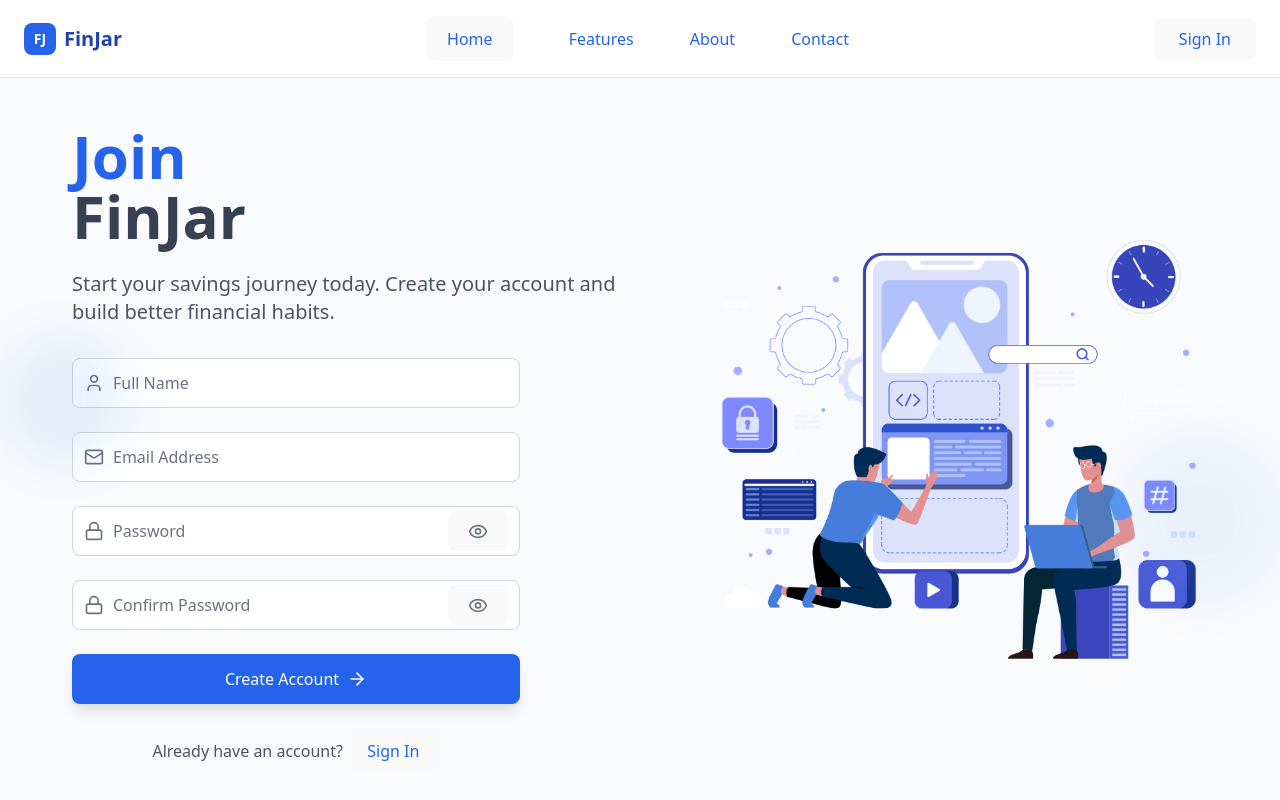
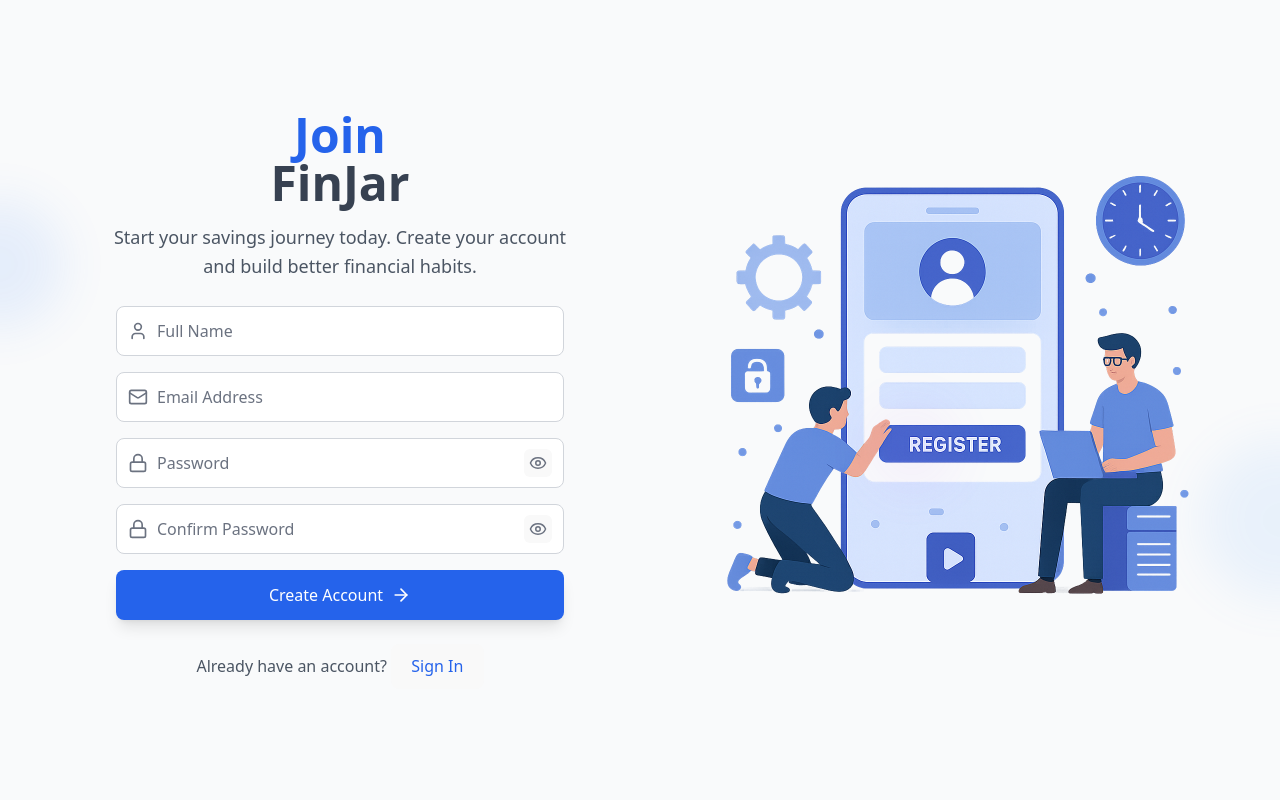
Before and after one commit to sumitmahankale/FinJar, a React (Vite) app in the folder frontend/: page /registration in a window 1280 px wide. Shown: the top 800 px of the page. Built offline with nearby package versions, Linux system fonts and the light colour scheme.

Commit message:
Fixed Size and Image in Registration page

```diff
--- a/frontend/src/Components/RegistrationPage.jsx
+++ b/frontend/src/Components/RegistrationPage.jsx
@@ -1,128 +1,7 @@
 import React, { useState } from 'react';
-import { Menu, X, Eye, EyeOff, ArrowRight, User, Mail, Lock } from 'lucide-react';
-import { useNavigate } from 'react-router-dom';
+import { Eye, EyeOff, ArrowRight, User, Mail, Lock } from 'lucide-react';
 
-const Navbar = ({ isDarkMode }) => {
-  const [isMenuOpen, setIsMenuOpen] = React.useState(false);
-  const navigate = useNavigate();
-
-  const toggleMenu = () => {
-    setIsMenuOpen(!isMenuOpen);
-  };
-
-  const handleHomeClick = () => {
-    navigate('/');
-  };
-
-  return (
-    <nav className={`w-full transition-colors duration-300 ${
-      isDarkMode ? 'bg-gray-900 border-gray-700' : 'bg-white border-gray-200'
-    } border-b`}>
-      <div className="container mx-auto px-6 py-4">
-        <div className="flex items-center justify-between">
-          {/* Logo */}
-          <div className="flex items-center space-x-2 cursor-pointer" onClick={handleHomeClick}>
-            <div className={`w-8 h-8 rounded-lg flex items-center justify-center ${
-              isDarkMode ? 'bg-blue-600' : 'bg-blue-600'
-            }`}>
-              <span className="text-white font-bold text-sm">FJ</span>
-            </div>
-            <span className={`text-xl font-bold transition-colors duration-300 ${
-              isDarkMode ? 'text-blue-400' : 'text-blue-800'
-            }`}>
-              FinJar
-            </span>
-          </div>
-
-          {/* Desktop Navigation */}
-          <div className="hidden md:flex items-center space-x-14">
-            <button onClick={handleHomeClick} className={`transition-colors duration-300 hover:scale-105 ${
-              isDarkMode ? 'text-blue-300 hover:text-blue-200' : 'text-blue-600 hover:text-blue-800'
-            }`}>
-              Home
-            </button>
-            <a href="#features" className={`transition-colors duration-300 hover:scale-105 ${
-              isDarkMode ? 'text-blue-300 hover:text-blue-200' : 'text-blue-600 hover:text-blue-800'
-            }`}>
-              Features
-            </a>
-            <a href="#about" className={`transition-colors duration-300 hover:scale-105 ${
-              isDarkMode ? 'text-blue-300 hover:text-blue-200' : 'text-blue-600 hover:text-blue-800'
-            }`}>
-              About
-            </a>
-            <a href="#contact" className={`transition-colors duration-300 hover:scale-105 ${
-              isDarkMode ? 'text-blue-300 hover:text-blue-200' : 'text-blue-600 hover:text-blue-800'
-            }`}>
-              Contact
-            </a>
-          </div>
-
-          {/* Right side - Sign In */}
-          <div className="flex items-center space-x-4">
-            {/* Sign In Button - Desktop */}
-            <button className={`hidden md:block px-6 py-2 rounded-lg font-medium transition-all duration-300 ${
-              isDarkMode
-                ? 'text-blue-400 hover:bg-gray-800'
-                : 'text-blue-600 hover:bg-gray-100'
-            }`}>
-              Sign In
-            </button>
-
-            {/* Mobile Menu Toggle */}
-            <button
-              onClick={toggleMenu}
-              className={`md:hidden p-2 rounded-lg transition-colors duration-300 ${
-                isDarkMode ? 'text-blue-400 hover:bg-gray-800' : 'text-blue-600 hover:bg-gray-100'
-              }`}
-            >
-              {isMenuOpen ? <X size={24} /> : <Menu size={24} />}
-            </button>
-          </div>
-        </div>
-
-        {/* Mobile Menu */}
-        {isMenuOpen && (
-          <div className={`md:hidden mt-4 py-4 border-t transition-colors duration-300 ${
-            isDarkMode ? 'border-gray-700' : 'border-gray-200'
-          }`}>
-            <div className="flex flex-col space-y-4">
-              <button onClick={handleHomeClick} className={`text-left transition-colors duration-300 ${
-                isDarkMode ? 'text-blue-300 hover:text-blue-200' : 'text-blue-600 hover:text-blue-800'
-              }`}>
-                Home
-              </button>
-              <a href="#features" className={`transition-colors duration-300 ${
-                isDarkMode ? 'text-blue-300 hover:text-blue-200' : 'text-blue-600 hover:text-blue-800'
-              }`}>
-                Features
-              </a>
-              <a href="#about" className={`transition-colors duration-300 ${
-                isDarkMode ? 'text-blue-300 hover:text-blue-200' : 'text-blue-600 hover:text-blue-800'
-              }`}>
-                About
-              </a>
-              <a href="#contact" className={`transition-colors duration-300 ${
-                isDarkMode ? 'text-blue-300 hover:text-blue-200' : 'text-blue-600 hover:text-blue-800'
-              }`}>
-                Contact
-              </a>
-              <button className={`w-full mt-4 px-6 py-2 rounded-lg font-medium transition-all duration-300 text-left ${
-                isDarkMode
-                  ? 'text-blue-400 hover:bg-gray-800'
-                  : 'text-blue-600 hover:bg-gray-100'
-              }`}>
-                Sign In
-              </button>
-            </div>
-          </div>
-        )}
-      </div>
-    </nav>
-  );
-};
-
-export default function FinJarRegistration({ isDarkMode }) {
+export default function FinJarRegistration({ isDarkMode = false }) {
   const [showPassword, setShowPassword] = useState(false);
   const [showConfirmPassword, setShowConfirmPassword] = useState(false);
   const [formData, setFormData] = useState({
@@ -159,19 +38,19 @@ export default function FinJarRegistration({ isDarkMode }) {
   };
 
   return (
-    <div className={`min-h-screen transition-colors duration-300 ${
+    <div className={`min-h-screen w-full transition-colors duration-300 ${
       isDarkMode ? 'bg-gray-900' : 'bg-gray-50'
-    }`}>
-      {/* Navbar */}
-      <Navbar isDarkMode={isDarkMode} />
+    } relative overflow-hidden`}>
+      {/* Main content */}
+      <div className="w-full min-h-screen px-4 sm:px-6 lg:px-8 flex items-center">
+        <div className="w-full">
+          <div className="grid lg:grid-cols-2 gap-8 lg:gap-12 items-center w-full">
+            {/* Left side - Registration Form */}
+            <div className="w-full space-y-6 lg:pr-8 flex flex-col items-center lg:items-center lg:pl-16">
 
-      {/* Main content */}
-      <div className="container mx-auto px-6 py-12 min-h-[calc(100vh-80px)] flex items-center">
-        <div className="grid lg:grid-cols-2 gap-12 items-center">
-          {/* Left side - Registration Form */}
-          <div className="space-y-8 lg:pl-12">
-            <div className="space-y-6">
-              <h1 className={`text-5xl lg:text-6xl font-bold transition-colors duration-300 ${
+
+              <div className="space-y-4 text-center lg:text-center">
+                <h1 className={`text-4xl lg:text-5xl font-bold transition-colors duration-300 ${
                   isDarkMode ? 'text-white' : 'text-gray-900'
                 }`}>
                   <span className={`transition-colors duration-300 ${
@@ -185,7 +64,7 @@ export default function FinJarRegistration({ isDarkMode }) {
                   </span>
                 </h1>
 
-              <p className={`text-lg lg:text-xl leading-relaxed transition-colors duration-300 ${
+                <p className={`text-lg leading-relaxed transition-colors duration-300 ${
                   isDarkMode ? 'text-gray-400' : 'text-gray-600'
                 }`}>
                   Start your savings journey today. Create your account and build better financial habits.
@@ -193,7 +72,7 @@ export default function FinJarRegistration({ isDarkMode }) {
               </div>
 
               {/* Registration Form */}
-            <div className="space-y-6 max-w-md">
+              <div className="space-y-4 w-full max-w-md mx-auto">
                 {/* Name Field */}
                 <div className="relative">
                   <User className={`absolute left-3 top-1/2 transform -translate-y-1/2 w-5 h-5 ${
@@ -255,11 +134,13 @@ export default function FinJarRegistration({ isDarkMode }) {
                   <button
                     type="button"
                     onClick={togglePasswordVisibility}
-                  className={`absolute right-3 top-1/2 transform -translate-y-1/2 ${
-                    isDarkMode ? 'text-gray-400 hover:text-gray-300' : 'text-gray-500 hover:text-gray-700'
+                    className={`absolute right-3 top-1/2 transform -translate-y-1/2 p-1 rounded-md transition-all duration-200 hover:scale-110 ${
+                      isDarkMode
+                        ? 'text-gray-400 hover:text-blue-400 hover:bg-gray-700'
+                        : 'text-gray-500 hover:text-blue-600 hover:bg-gray-100'
                     }`}
                   >
-                  {showPassword ? <EyeOff size={20} /> : <Eye size={20} />}
+                    {showPassword ? <EyeOff size={18} /> : <Eye size={18} />}
                   </button>
                 </div>
 
@@ -284,11 +165,13 @@ export default function FinJarRegistration({ isDarkMode }) {
                   <button
                     type="button"
                     onClick={toggleConfirmPasswordVisibility}
-                  className={`absolute right-3 top-1/2 transform -translate-y-1/2 ${
-                    isDarkMode ? 'text-gray-400 hover:text-gray-300' : 'text-gray-500 hover:text-gray-700'
+                    className={`absolute right-3 top-1/2 transform -translate-y-1/2 p-1 rounded-md transition-all duration-200 hover:scale-110 ${
+                      isDarkMode
+                        ? 'text-gray-400 hover:text-blue-400 hover:bg-gray-700'
+                        : 'text-gray-500 hover:text-blue-600 hover:bg-gray-100'
                     }`}
                   >
-                  {showConfirmPassword ? <EyeOff size={20} /> : <Eye size={20} />}
+                    {showConfirmPassword ? <EyeOff size={18} /> : <Eye size={18} />}
                   </button>
                 </div>
 
@@ -296,7 +179,7 @@ export default function FinJarRegistration({ isDarkMode }) {
                 <button
                   type="button"
                   onClick={handleSubmit}
-                className={`w-full px-6 py-3 rounded-lg font-medium transition-all duration-300 transform hover:scale-105 flex items-center justify-center space-x-2 ${
+                  className={`w-full px-6 py-3 rounded-lg font-medium transition-all duration-300 transform hover:scale-105 active:scale-95 flex items-center justify-center space-x-2 ${
                     isDarkMode
                       ? 'bg-blue-600 hover:bg-blue-700 text-white shadow-lg shadow-blue-500/25'
                       : 'bg-blue-600 hover:bg-blue-700 text-white shadow-lg'
@@ -307,14 +190,14 @@ export default function FinJarRegistration({ isDarkMode }) {
                 </button>
 
                 {/* Sign In Link */}
-              <div className="text-center">
+                <div className="text-center pt-2">
                   <span className={`transition-colors duration-300 ${
                     isDarkMode ? 'text-gray-400' : 'text-gray-600'
                   }`}>
                     Already have an account?{' '}
                     <button
                       onClick={handleSignInClick}
-                    className={`font-medium transition-colors duration-300 ${
+                      className={`font-medium transition-colors duration-300 underline-offset-2 hover:underline ${
                         isDarkMode ? 'text-blue-400 hover:text-blue-300' : 'text-blue-600 hover:text-blue-800'
                       }`}
                     >
@@ -326,10 +209,10 @@ export default function FinJarRegistration({ isDarkMode }) {
             </div>
 
             {/* Right side - Image */}
-          <div className="flex justify-center">
-            <div className="w-full max-w-lg">
+            <div className="w-full flex justify-center">
+              <div className="w-full max-w-md lg:max-w-lg">
                 <img
-                src="/mobile-application.png"
+                  src="\ChatGPT Image Jul 11, 2025, 07_44_50 PM.png"
                   alt="FinJar App Interface"
                   className="w-full h-auto"
                 />
@@ -337,10 +220,12 @@ export default function FinJarRegistration({ isDarkMode }) {
             </div>
           </div>
         </div>
+      </div>
 
       {/* Decorative elements */}
-      <div className="absolute top-1/2 left-0 w-32 h-32 bg-blue-500 rounded-full opacity-10 blur-xl transform -translate-y-1/2"></div>
-      <div className="absolute bottom-1/4 right-0 w-40 h-40 bg-blue-400 rounded-full opacity-10 blur-xl"></div>
+      <div className="absolute top-1/4 left-0 w-32 h-32 bg-blue-500 rounded-full opacity-10 blur-xl transform -translate-x-1/2"></div>
+      <div className="absolute bottom-1/4 right-0 w-40 h-40 bg-blue-400 rounded-full opacity-10 blur-xl transform translate-x-1/2"></div>
+      <div className="absolute top-1/2 right-1/4 w-24 h-24 bg-purple-500 rounded-full opacity-5 blur-xl"></div>
     </div>
   );
 }
```
Also changed, not shown: frontend/public/ChatGPT Image Jul 11, 2025, 07_44_50 PM.png (added). Lines whose indentation alone changed are shown as unchanged.
